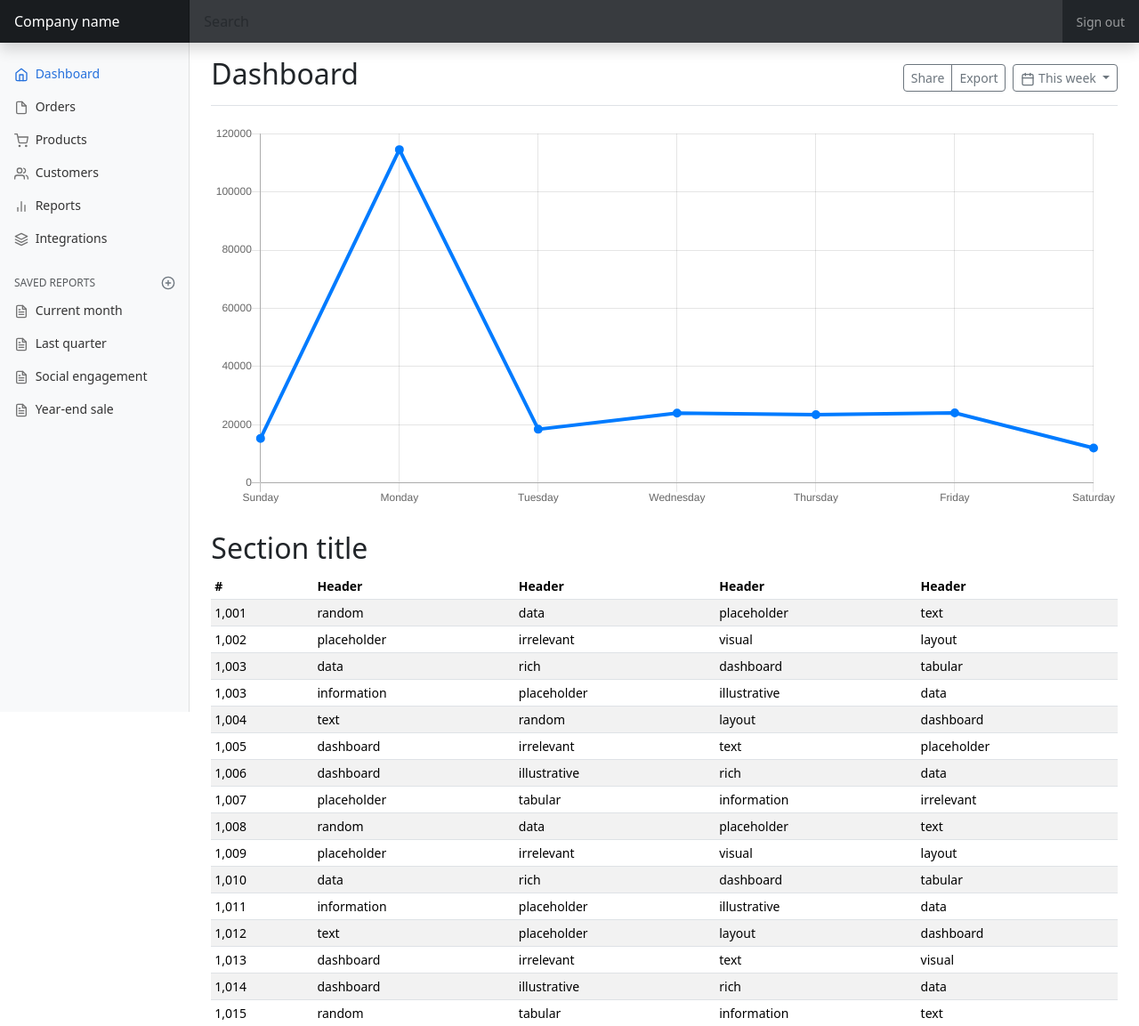
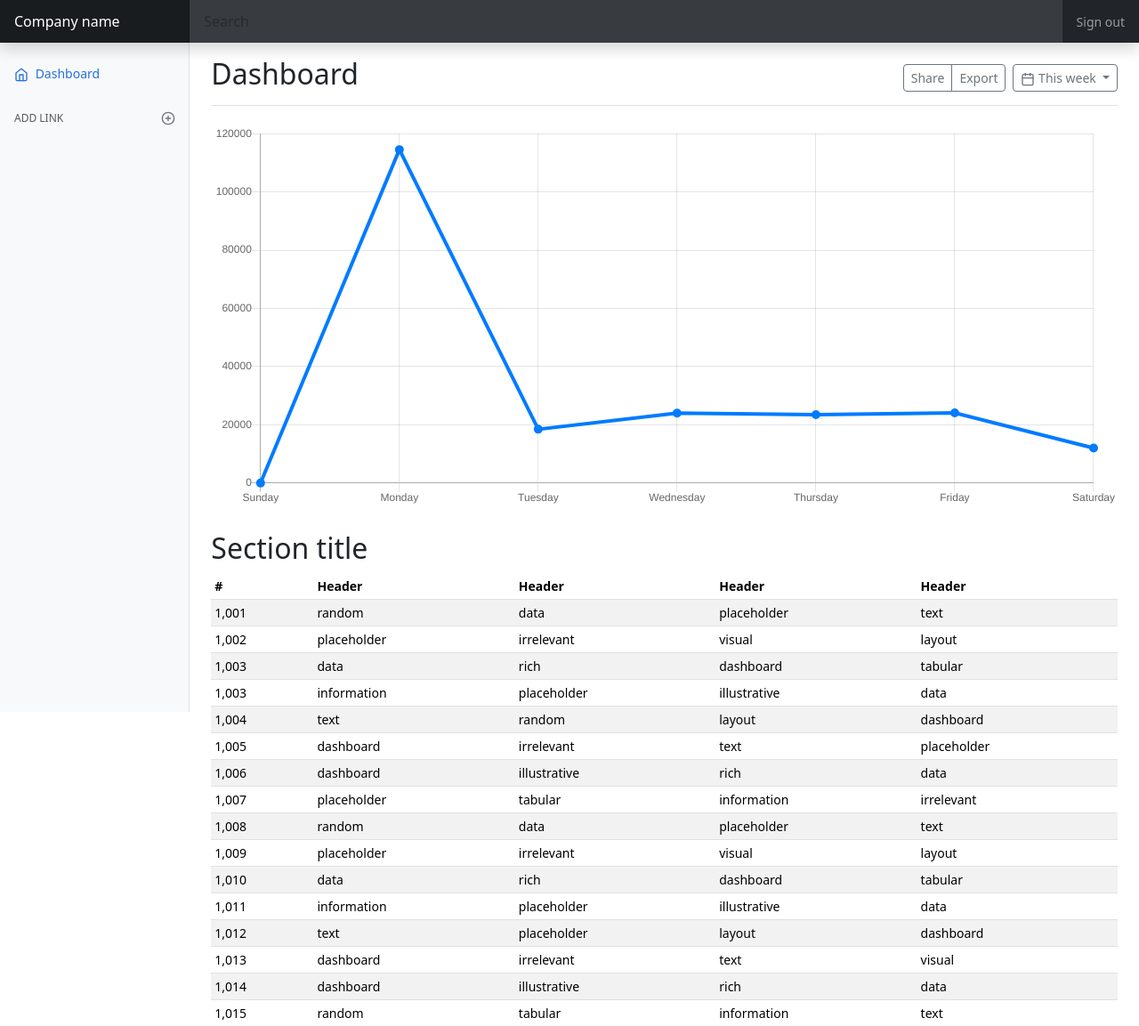
Before and after one commit to woshishabii/ShortLink, a Django app: page / in a window 1280 px wide. Shown: the top 1153 px of the page at 89% size. Run offline with Django 4.2, Linux system fonts and the light colour scheme; data that the repository does not hold is empty; some libraries are stand-ins or nearby versions.

Commit message:
first edition of index.html

```diff
--- a/linker/templates/linker/index.html
+++ b/linker/templates/linker/index.html
@@ -156,75 +156,28 @@
             <div class="position-sticky pt-3">
                 <ul class="nav flex-column">
                     <li class="nav-item">
-                        <a class="nav-link active" aria-current="page" href="#">
+                        <a class="nav-link active" aria-current="page" href="{% url 'linker:index' %}">
                             <span data-feather="home"></span>
                             Dashboard
                         </a>
                     </li>
-                    <li class="nav-item">
-                        <a class="nav-link" href="#">
-                            <span data-feather="file"></span>
-                            Orders
-                        </a>
-                    </li>
-                    <li class="nav-item">
-                        <a class="nav-link" href="#">
-                            <span data-feather="shopping-cart"></span>
-                            Products
-                        </a>
-                    </li>
-                    <li class="nav-item">
-                        <a class="nav-link" href="#">
-                            <span data-feather="users"></span>
-                            Customers
-                        </a>
-                    </li>
-                    <li class="nav-item">
-                        <a class="nav-link" href="#">
-                            <span data-feather="bar-chart-2"></span>
-                            Reports
-                        </a>
-                    </li>
-                    <li class="nav-item">
-                        <a class="nav-link" href="#">
-                            <span data-feather="layers"></span>
-                            Integrations
-                        </a>
-                    </li>
+                    <!--
+                        home
+                        file
+                        shopping-cart
+                        users
+                        bar-chart-2
+                        layers
+                        file-text
+                    -->
                 </ul>
 
                 <h6 class="sidebar-heading d-flex justify-content-between align-items-center px-3 mt-4 mb-1 text-muted">
-                    <span>Saved reports</span>
-                    <a class="link-secondary" href="#" aria-label="Add a new report">
+                    <span>Add Link</span>
+                    <a class="link-secondary" href="{% url 'linker:new_link' %}" aria-label="Add a Link">
                         <span data-feather="plus-circle"></span>
                     </a>
                 </h6>
-                <ul class="nav flex-column mb-2">
-                    <li class="nav-item">
-                        <a class="nav-link" href="#">
-                            <span data-feather="file-text"></span>
-                            Current month
-                        </a>
-                    </li>
-                    <li class="nav-item">
-                        <a class="nav-link" href="#">
-                            <span data-feather="file-text"></span>
-                            Last quarter
-                        </a>
-                    </li>
-                    <li class="nav-item">
-                        <a class="nav-link" href="#">
-                            <span data-feather="file-text"></span>
-                            Social engagement
-                        </a>
-                    </li>
-                    <li class="nav-item">
-                        <a class="nav-link" href="#">
-                            <span data-feather="file-text"></span>
-                            Year-end sale
-                        </a>
-                    </li>
-                </ul>
             </div>
         </nav>
 
@@ -386,9 +339,6 @@
 <script src="https://cdn.jsdelivr.net/npm/chart.js@2.9.4/dist/Chart.min.js"
         integrity="sha384-zNy6FEbO50N+Cg5wap8IKA4M/ZnLJgzc6w2NqACZaK0u0FXfOWRRJOnQtpZun8ha"
         crossorigin="anonymous"></script>
-<!--
-<script src="{% static 'linker/dashboard.js' %}"></script>
--->
 <script>
     'use strict'
 
@@ -411,7 +361,7 @@
             ],
             datasets: [{
                 data: [
-                    15339,
+                    {{ num }},
                     114514,
                     18483,
                     24003,
```
